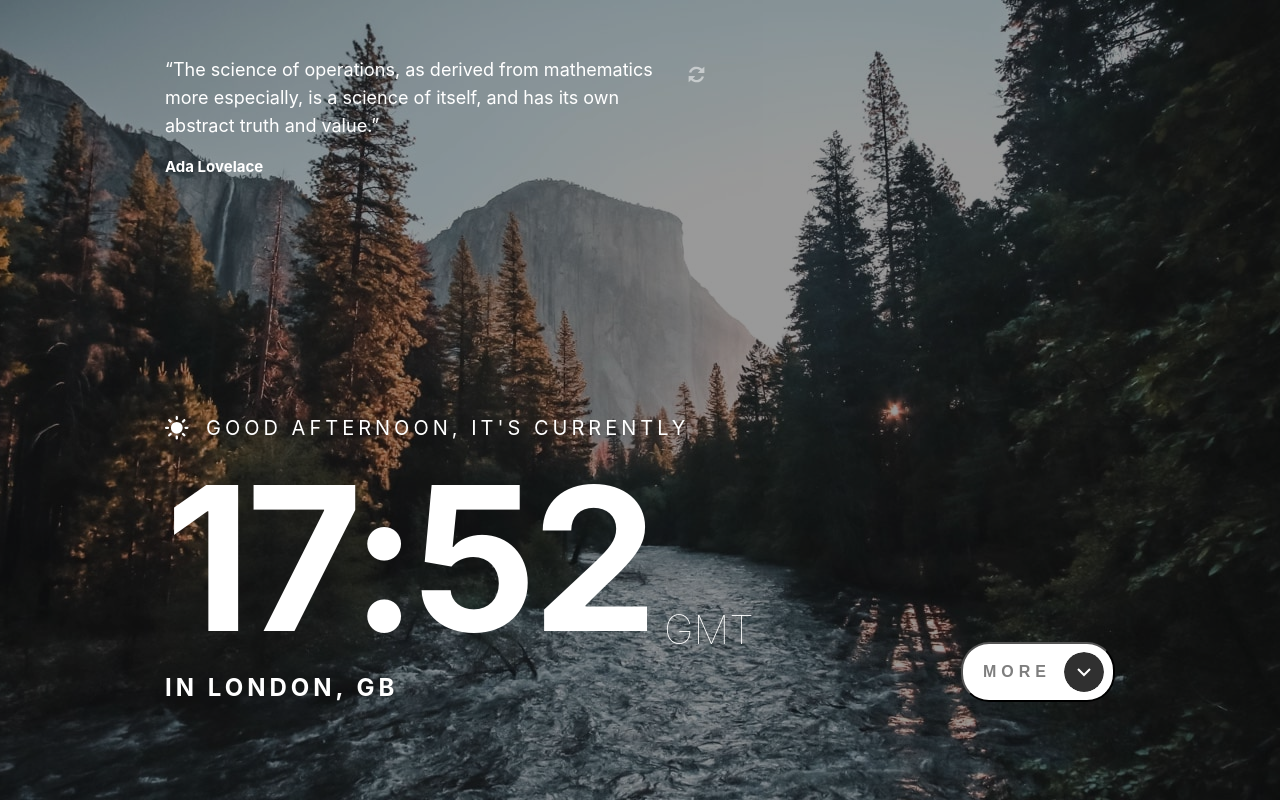
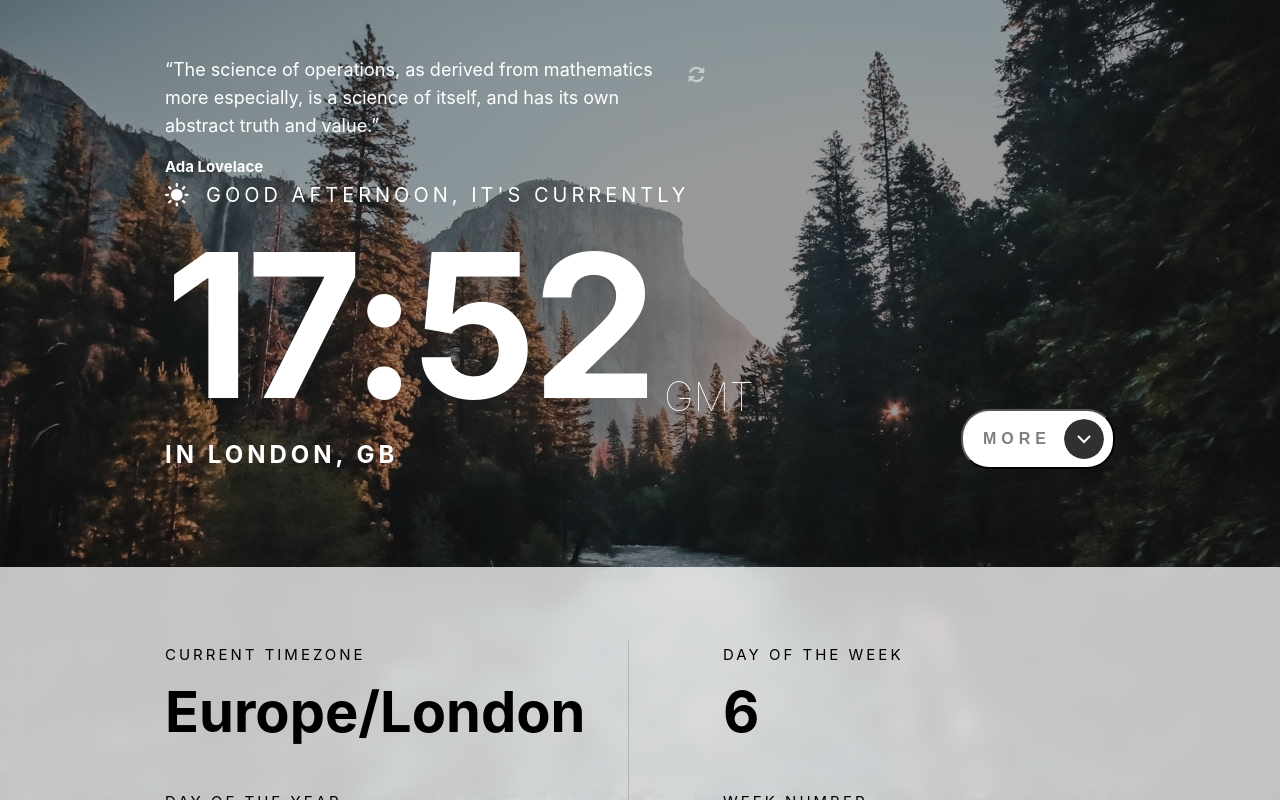
Before and after one commit to pronoia9/pun-manteau, a React (Vite) app: page / in a window 1280 px wide. Built offline with nearby package versions, Linux system fonts and the light colour scheme.

Commit message:
move animate presence + add lazymotion

```diff
--- a/src/App.jsx
+++ b/src/App.jsx
@@ -1,6 +1,6 @@
 import { useEffect, useState } from 'react';
 import styled, { ThemeProvider } from 'styled-components';
-import { AnimatePresence, m } from 'framer-motion';
+import { LazyMotion, domAnimation, m } from 'framer-motion';
 
 import { Quote, Time, Button, Overlay } from './components';
 import { appMotion } from './motion';
@@ -35,7 +35,7 @@ export default function App() {
     <ThemeProvider theme={getTheme(time)}>
       <GlobalStyles />
 
-      <AnimatePresence>
+      <LazyMotion features={domAnimation}>
         <Container className='app-container' layout {...appMotion.container}>
           {time && ipBase && (
             <>
@@ -47,12 +47,12 @@ export default function App() {
                 </BottomPart>
               </Flexbox>
 
-              {showOverlay && <Overlay time={time} ipBase={ipBase} />}
+              <Overlay time={time} ipBase={ipBase} showOverlay={showOverlay} />
             </>
           )}
           <Background className='app-background' {...appMotion.background} />
         </Container>
-      </AnimatePresence>
+      </LazyMotion>
     </ThemeProvider>
   );
 }
```
